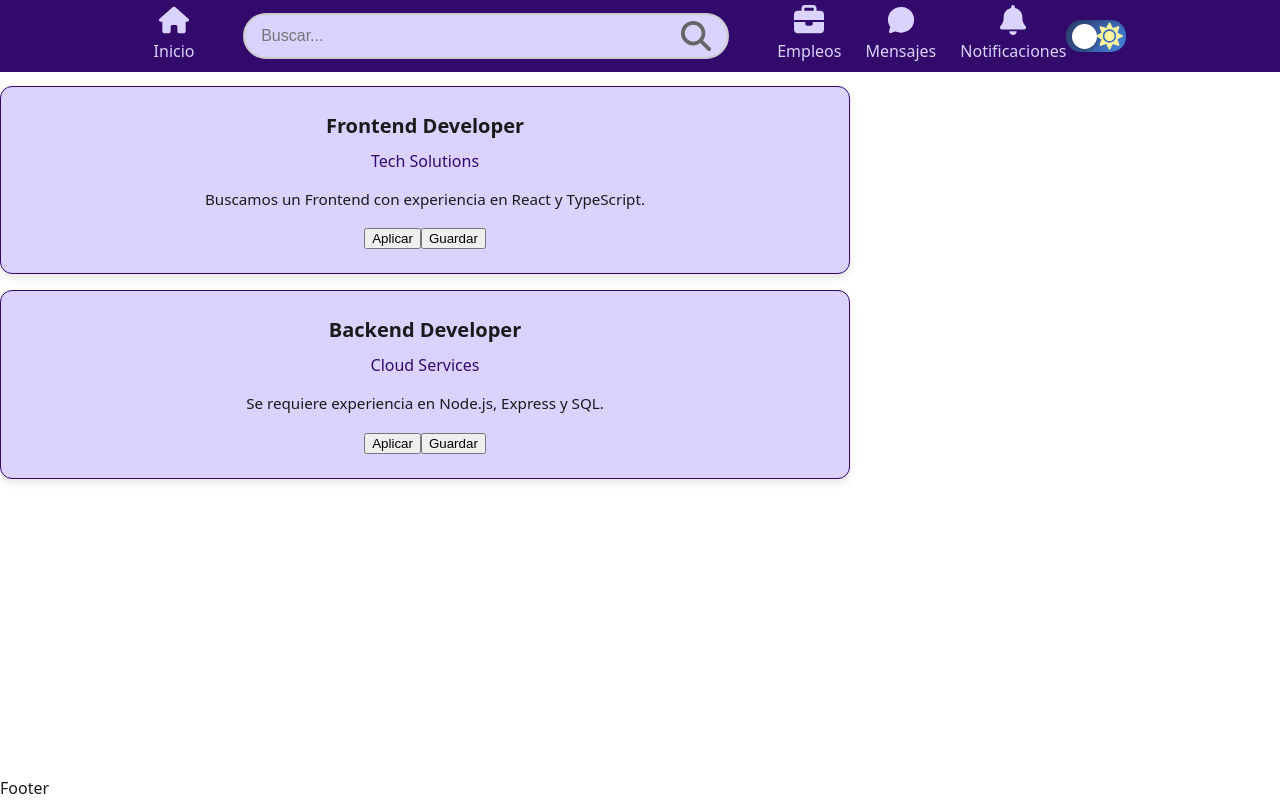
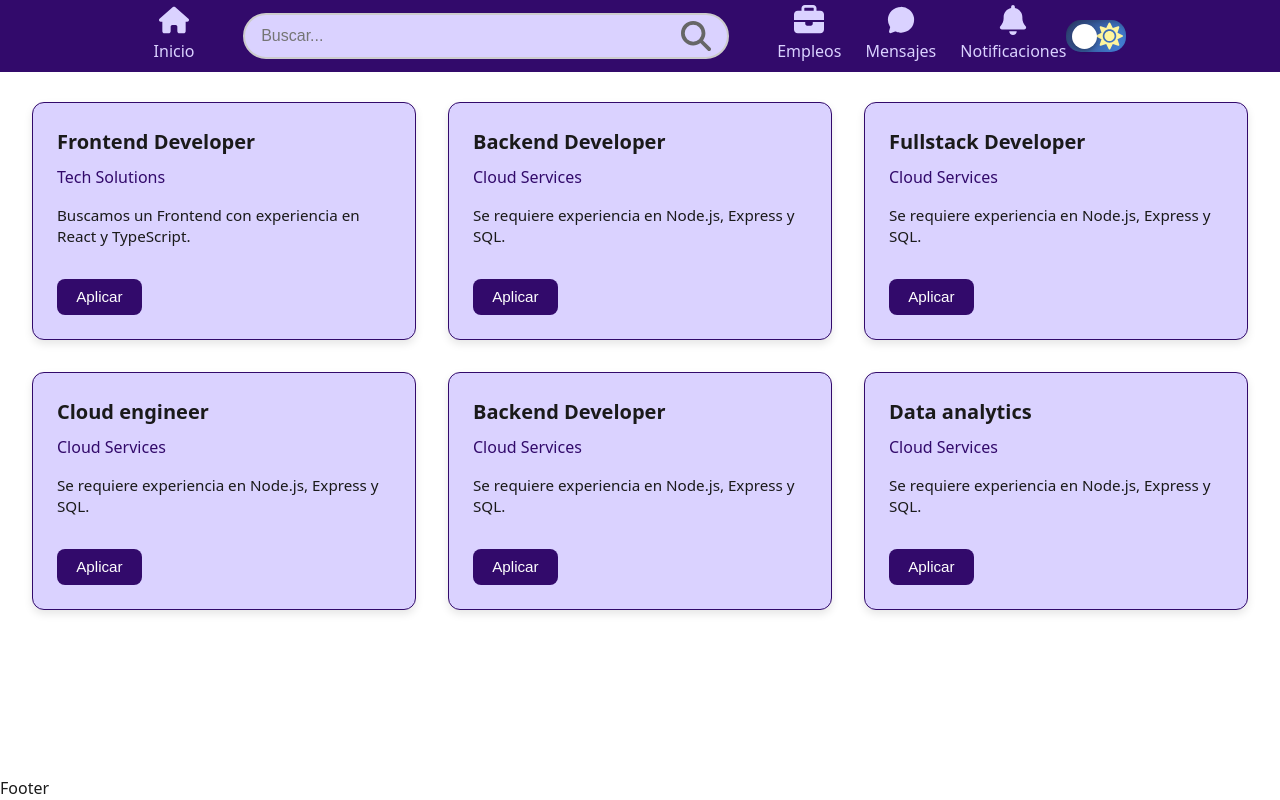
Before and after one commit to WiusGH/h1-09-n-webapp, a React (Vite) app in the folder frontend/: page /empleos in a window 1280 px wide. Built offline with nearby package versions, Linux system fonts and the light colour scheme.

Commit message:
feat: implementación de cards para sección empleos

```diff
--- a/frontend/src/components/JobCard/JobCard.module.css
+++ b/frontend/src/components/JobCard/JobCard.module.css
@@ -1,27 +1,18 @@
 .card {
-  display: flex;
-  flex-direction: column;
-  text-align: center;
-  width: 100vh;
   background-color: var(--color-secondary);
   color: var(--color-text);
   border: 1px solid var(--color-primary);
   border-radius: 12px;
   padding: 1.5rem;
-  margin: 1rem 0;
   transition: background-color 0.3s ease, color 0.3s ease, transform 0.2s ease;
   box-shadow: 0px 4px 8px rgba(0,0,0,0.1);
-  cursor: pointer;
+  display: flex;
+  flex-direction: column;
+  gap: 1rem;
 }
 
 .card:hover {
-  background-color: var(--color-primary);
-  color: var(--color-text-secondary);
   transform: translateY(-4px);
-}
-
-.company:hover{
-  color: var(--color-primary);
 }
 
 .header {
@@ -42,10 +33,75 @@
   color: var(--color-primary);
 }
 
-
-
 .description {
   font-size: 0.95rem;
   line-height: 1.4;
   margin-top: 0.5rem;
 }
+
+
+.actions {
+  display: flex;
+  flex-wrap: wrap;
+  gap: 0.75rem;
+  margin-top: auto;
+}
+
+/* Botón base */
+.actions button {
+  border: none;
+  padding: 0.6rem 1.2rem;
+  border-radius: 8px;
+  font-size: 0.95rem;
+  font-weight: 500;
+  cursor: pointer;
+  transition: all 0.3s ease;
+}
+
+/* Botón aplicar */
+.applyBtn {
+  background-color: var(--color-primary);
+  color: var(--color-text-secondary);
+}
+
+.applyBtn:hover {
+  background-color: var(--color-text);
+  border: 1px solid var(--color-primary);
+}
+
+/* Botón guardar */
+.saveBtn {
+  background-color: transparent;
+  color: var(--color-primary);
+  border: 1px solid var(--color-primary);
+}
+
+.saveBtn:hover {
+  background-color: var(--color-primary);
+  color: var(--color-text-secondary);
+}
+
+
+@media (max-width: 768px) {
+  .card {
+    padding: 1rem;
+  }
+
+  .title {
+    font-size: 1.1rem;
+  }
+
+  .description {
+    font-size: 0.9rem;
+  }
+
+  .actions {
+    flex-direction: column;
+    align-items: stretch;
+  }
+
+  .actions button {
+    width: 100%;
+    text-align: center;
+  }
+}
--- a/frontend/src/components/JobCard/JobCard.tsx
+++ b/frontend/src/components/JobCard/JobCard.tsx
@@ -6,9 +6,10 @@ interface JobCardProps {
   title: string;
   company: string;
   description: string;
+
 }
 
-const JobCard: React.FC<JobCardProps> = ({ title, company, description }) => {
+const JobCard: React.FC<JobCardProps> = ({ title, company, description}) => {
   return (
     <div className={styles.card}>
       <div className={styles.header}>
@@ -19,7 +20,7 @@ const JobCard: React.FC<JobCardProps> = ({ title, company, description }) => {
 
        <div className={styles.actions}>
         <button className={styles.applyBtn}>Aplicar</button>
-        <button className={styles.saveBtn}>Guardar</button>
+
       </div>
 
     </div>
--- a/frontend/src/components/layout/Layout.module.css
+++ b/frontend/src/components/layout/Layout.module.css
@@ -44,4 +44,15 @@ svg {
   padding-top: 60px;
 }
 
+.jobsGrid{
+  display: grid;
+  grid-template-columns: repeat(3, 1fr);
+  gap: 2rem;
+  padding: 2rem;
+  justify-items: stretch;
+  align-items: stretch;
+  grid-auto-flow: dense;
+}
+
+
 /* Footer */
--- a/frontend/src/pages/Empleos.tsx
+++ b/frontend/src/pages/Empleos.tsx
@@ -1,5 +1,6 @@
 import type React from "react";
 import JobCard from "../components/JobCard/JobCard";
+import styles from "../components/layout/Layout.module.css"
 import { useEffect, useState } from "react";
 
 interface Job {
@@ -25,13 +26,38 @@ const Empleos: React.FC = () => {
         title: "Backend Developer",
         company: "Cloud Services",
         description: "Se requiere experiencia en Node.js, Express y SQL."
+      },
+      {
+        id: 3,
+        title: "Fullstack Developer",
+        company: "Cloud Services",
+        description: "Se requiere experiencia en Node.js, Express y SQL."
+      },
+      {
+        id: 4,
+        title: "Cloud engineer",
+        company: "Cloud Services",
+        description: "Se requiere experiencia en Node.js, Express y SQL."
+      },
+      {
+        id: 5,
+        title: "Backend Developer",
+        company: "Cloud Services",
+        description: "Se requiere experiencia en Node.js, Express y SQL."
+      },
+      {
+        id: 6,
+        title: "Data analytics",
+        company: "Cloud Services",
+        description: "Se requiere experiencia en Node.js, Express y SQL."
       }
+
     ];
     setJobs(mockJobs)
   }, [])
 
   return (
-    <div className="">
+    <div className={styles.jobsGrid}>
       {jobs.map((job) =>(
         <JobCard key={job.id} title={job.title} company={job.company} description={job.description}/>
       ))}
```
